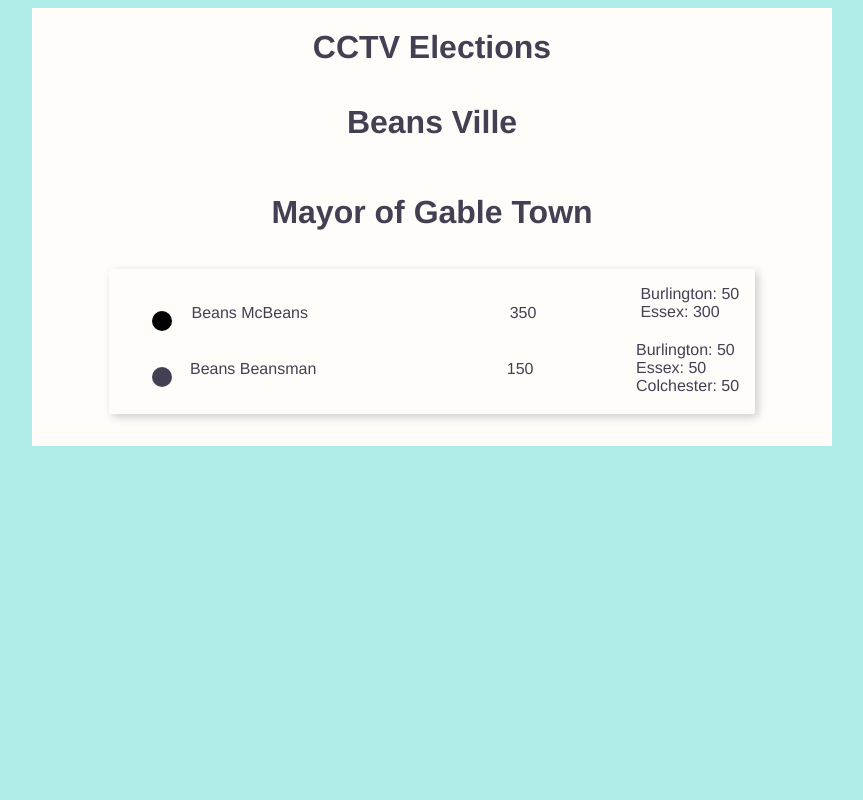
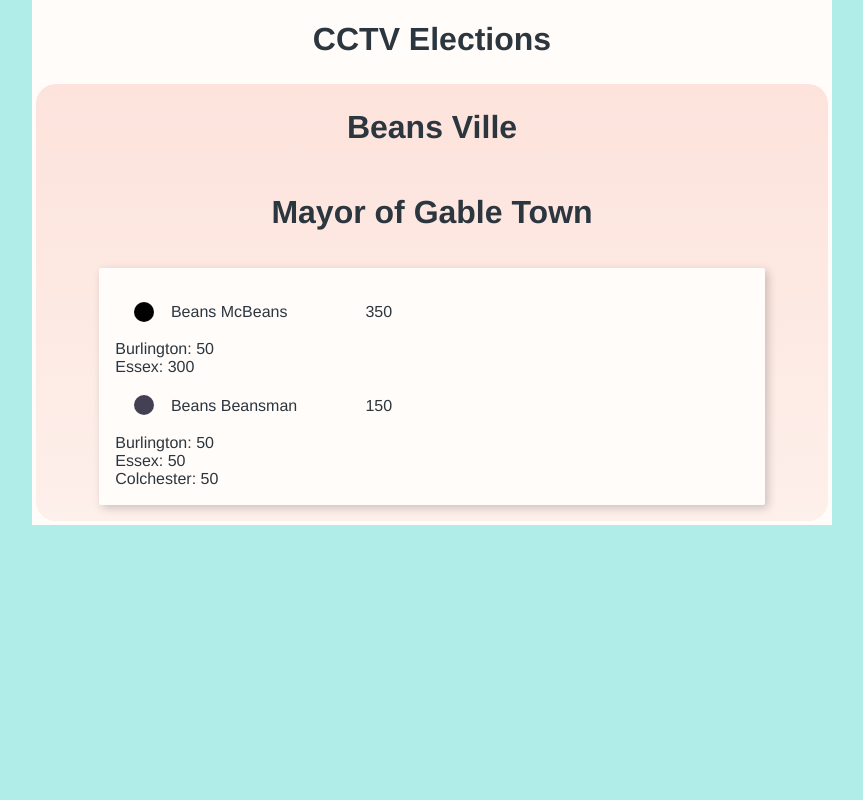
Before and after one commit to cctv-vt/cctv-elections, a PHP site: page / in a window 1280 px wide. Shown: the whole page, without its empty margins (208-1071 px from the left). Run offline with PHP 8.4, Linux system fonts and the light colour scheme.

Commit message:
updated styles

```diff
--- a/css/styles.css
+++ b/css/styles.css
@@ -1,6 +1,10 @@
+html, body {
+  height: 100%;
+}
 body {
   font: 100% Helvetica, sans-serif;
-  color: #444054;
+  color: #2C363F;
+  margin: 0;
   background: #B1EDE8;
 }
 
@@ -25,12 +29,19 @@ div.main-content h1 {
 }
 
 div.election-content {
-  background: #FFFCF9;
   padding: 0em;
 }
 
+div.districts {
+  background: -webkit-gradient(linear, left top, left bottom, color-stop(-1000%, #F06449), color-stop(200%, #FFFCF9));
+  background: linear-gradient(#F06449 -1000%, #FFFCF9 200%);
+  margin: 4px;
+  border-radius: 20px;
+}
+
 div.districts h1.districts {
-  margin: 0.5em;
+  margin: 0em;
+  padding: 0.8em;
   cursor: pointer;
 }
 
@@ -42,8 +53,6 @@ div.elections {
   -webkit-box-direction: normal;
       -ms-flex-direction: column;
           flex-direction: column;
-  padding: 1em;
-  background: #FFFCF9;
 }
 
 div.results-container {
@@ -53,10 +62,10 @@ div.results-container {
   display: -webkit-box;
   display: -ms-flexbox;
   display: flex;
-  -webkit-box-orient: horizontal;
+  -webkit-box-orient: vertical;
   -webkit-box-direction: normal;
-      -ms-flex-direction: row;
-          flex-direction: row;
+      -ms-flex-direction: column;
+          flex-direction: column;
   -ms-flex-wrap: wrap;
       flex-wrap: wrap;
   padding: 1em;
@@ -69,25 +78,28 @@ div.results {
   display: -webkit-box;
   display: -ms-flexbox;
   display: flex;
-  width: 100%;
+  -webkit-box-orient: horizontal;
+  -webkit-box-direction: normal;
+      -ms-flex-direction: row;
+          flex-direction: row;
+  -ms-flex-wrap: wrap;
+      flex-wrap: wrap;
+  background: rgba(255, 252, 249, 0);
+  width: 50%;
   -webkit-box-pack: justify;
       -ms-flex-pack: justify;
           justify-content: space-between;
   -ms-flex-line-pack: center;
       align-content: center;
-  margin: 0px;
-  border-radius: 0px;
-  -webkit-transition: 0.5s ease;
-  transition: 0.5s ease;
-  -webkit-transition: border-radius 1s ease;
-  transition: border-radius 1s ease;
+  margin-bottom: 1px;
+  border-radius: 2px;
+  -webkit-transition: background-color 0.4s ease-out, border-radius 0.6s ease-out;
+  transition: background-color 0.4s ease-out, border-radius 0.6s ease-out;
 }
 
 div.results .result-indicator {
-  width: 30px;
+  width: 10px;
   height: 30px;
-  border-radius: 2px;
-  margin: 0.5em;
 }
 
 div.results .result-name {
@@ -101,9 +113,13 @@ div.results .result-num {
   width: 20%;
 }
 
+div.results .result-subresult {
+  width: 100%;
+}
+
 div.results:hover {
-  background-color: #B1EDE8;
-  border-radius: 5px;
+  background: #B1EDE8;
+  border-radius: 10px;
 }
 
 @media screen and (max-width: 800px) {
@@ -117,6 +133,10 @@ div.results:hover {
   }
   div.main-content h1 {
     margin: 0.2em auto 0.3em auto;
+  }
+  div.results-container {
+    width: 90%;
+    margin: 0 auto;
   }
   div.results {
     width: 100%;
--- a/css/styles.scss
+++ b/css/styles.scss
@@ -1,9 +1,16 @@
 $font-stack:    Helvetica, sans-serif;
-$primary-color: #444054;
+$text-color: #2C363F;
+$primary-color: #FFFCF9;
+$secondary-color: #B1EDE8;
+$tertiary-color: #E75A7C;
+$branding-color: #F06449;
+$branding-alt: #F06449;
+
 
 body {
   font: 100% $font-stack;
-  color: $primary-color;
+  color: $text-color;
+  margin: 0;
   background: #B1EDE8
 }
 
@@ -13,7 +20,7 @@ div.main-content {
   width:800px;
   margin: auto;
   padding: 0em;
-  background: #FFFCF9;
+  background: $primary-color;
   transition: 0.2s ease-in-out;
   h1 {
     text-align: center;
@@ -21,13 +28,16 @@ div.main-content {
 }
 
 div.election-content {
-  background: #FFFCF9;
   padding: 0em;
 }
 
 div.districts {
+  background: linear-gradient($branding-color -1000%, $primary-color 200% );
+  margin: 4px;
+  border-radius: 20px;
   h1.districts {
-    margin: 0.5em;
+    margin: 0em;
+    padding: 0.8em;
     cursor: pointer;
   }
 }
@@ -35,17 +45,14 @@ div.districts {
 div.elections {
   display: flex;
   flex-direction: column;
-  padding:1em;
-  //margin: 1em;
-  background: #FFFCF9;
 }
 
 div.results-container {
-  background: #FFFCF9;
+  background: $primary-color;
   width: 80%;
   margin: 1em auto;
   display: flex;
-  flex-direction: row;
+  flex-direction: column;
   flex-wrap: wrap;
   padding: 1em;
   border-radius: 2px;
@@ -54,18 +61,18 @@ div.results-container {
 
 div.results {
   display: flex;
-  width: 100%;
+  flex-direction: row;
+  flex-wrap: wrap;
+  background: rgba(255, 252, 249, 0);
+  width: 50%;
   justify-content: space-between;
   align-content: center;
-  margin: 0px;
-  border-radius: 0px;
-  transition:0.5s ease;
-  transition: border-radius 1s ease;
+  margin-bottom: 1px;
+  border-radius: 2px;
+  transition: background-color 0.4s ease-out, border-radius 0.6s ease-out;
   .result-indicator {
-    width:30px;
+    width:10px;
     height: 30px;
-    border-radius: 2px;
-    margin: 0.5em;
   }
   .result-name {
     padding: 0.2em;
@@ -76,18 +83,20 @@ div.results {
     //border-right: 4px solid #FF97A1;
     padding: 0.2em;
     width: 20%;
-
+  }
+  .result-subresult {
+    width: 100%;
   }
 }
 
 div.results:hover {
-  background-color: #B1EDE8;
-  border-radius: 5px;
+  background: #B1EDE8;
+  border-radius: 10px;
 }
 
 @media screen and (max-width: 800px) {
   body {
-    background: #FFFCF9;
+    background: $primary-color;
   }
   div.main-content {
     width:100%;
@@ -96,6 +105,10 @@ div.results:hover {
     h1 {
       margin: 0.2em auto 0.3em auto;
     }
+  }
+  div.results-container {
+    width: 90%;
+    margin: 0 auto;
   }
   div.results {
     width: 100%;
```
Also changed, not shown: 1 other file.
